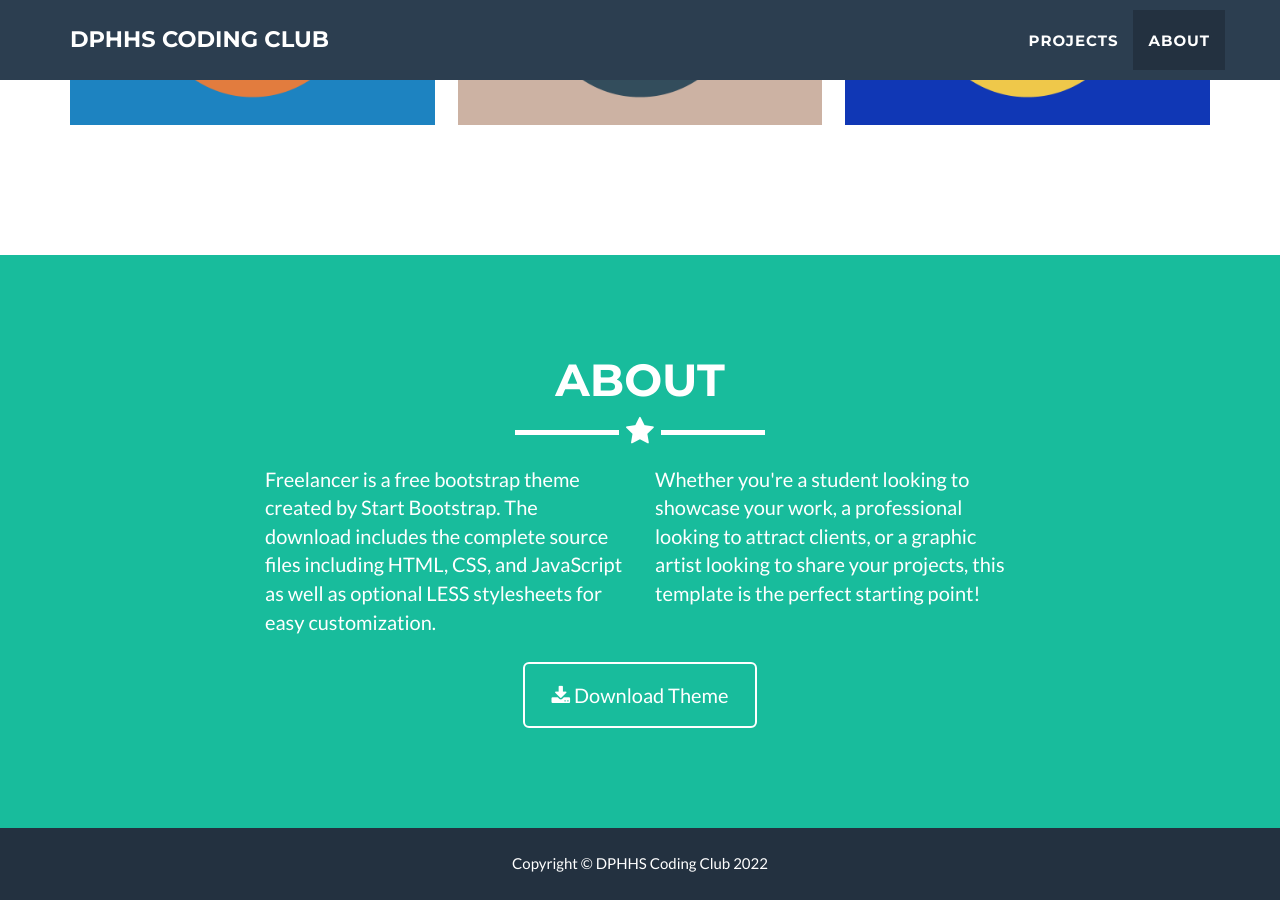
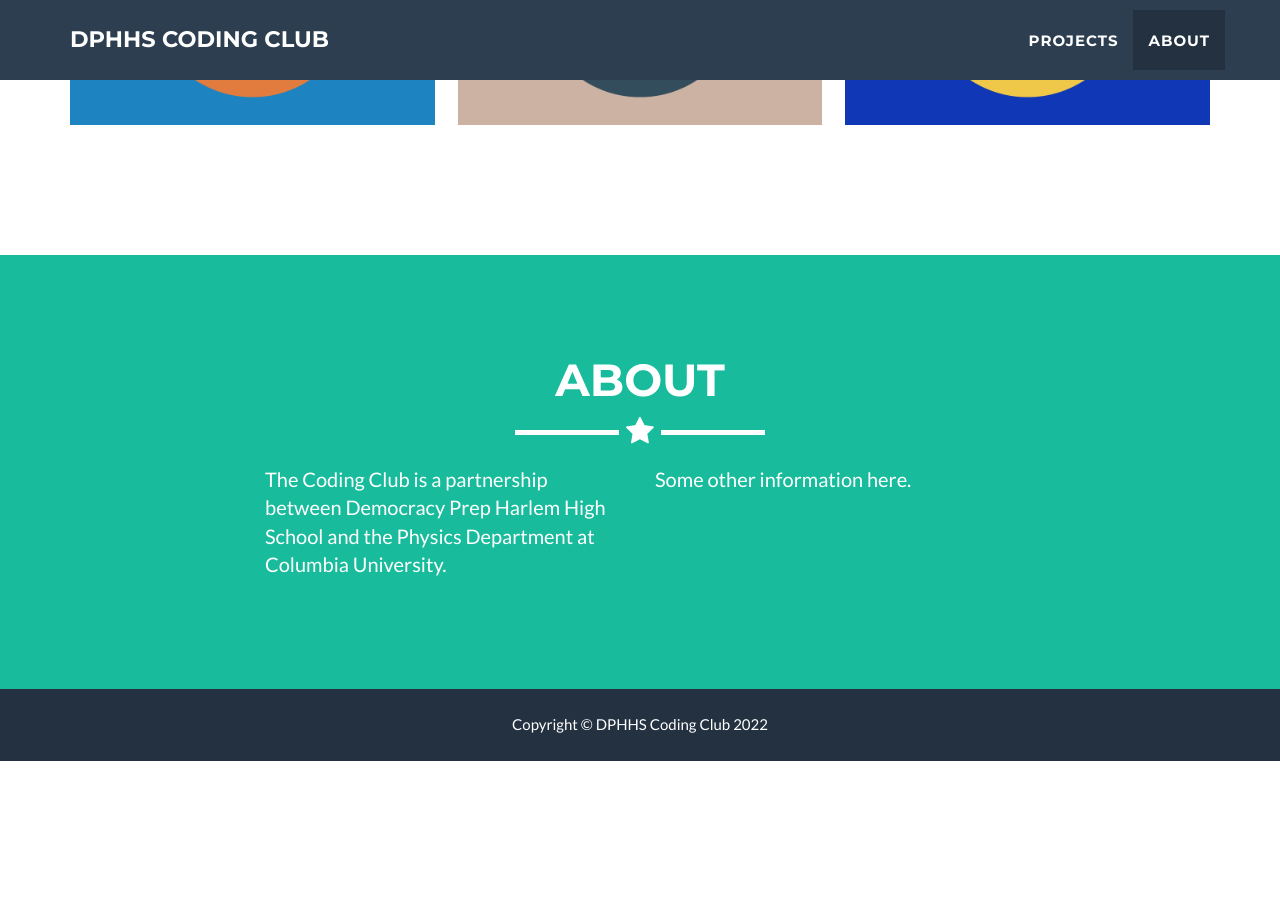
Before and after one commit to DPHHSCodingClub/DPHHSCodingClub.github.io, a Jekyll site: the page built from _posts/2014-07-18-project-1.markdown, in a window 1280 px wide and 900 px high, scrolled down 1379 px. Built offline with Jekyll 4.4.1, drawn with Linux system fonts in a browser that asks for light colours; after the commit the page ends 2140 px from its top, so only the background shows below that.

Commit message:
Update about.html

```diff
--- a/_includes/about.html
+++ b/_includes/about.html
@@ -9,15 +9,15 @@
             </div>
             <div class="row">
                 <div class="col-lg-4 col-lg-offset-2">
-                    <p>Freelancer is a free bootstrap theme created by Start Bootstrap. The download includes the complete source files including HTML, CSS, and JavaScript as well as optional LESS stylesheets for easy customization.</p>
+                    <p>The Coding Club is a partnership between Democracy Prep Harlem High School and the Physics Department at Columbia University.</p>
                 </div>
                 <div class="col-lg-4">
-                    <p>Whether you're a student looking to showcase your work, a professional looking to attract clients, or a graphic artist looking to share your projects, this template is the perfect starting point! </p>
+                    <p>Some other information here.</p>
                 </div>
-                <div class="col-lg-8 col-lg-offset-2 text-center">
+<!--                 <div class="col-lg-8 col-lg-offset-2 text-center">
                     <a href="https://github.com/jeromelachaud/freelancer-theme" class="btn btn-lg btn-outline">
                         <i class="fa fa-download"></i> Download Theme
-                    </a>
+                    </a> -->
                 </div>
             </div>
         </div>
```
